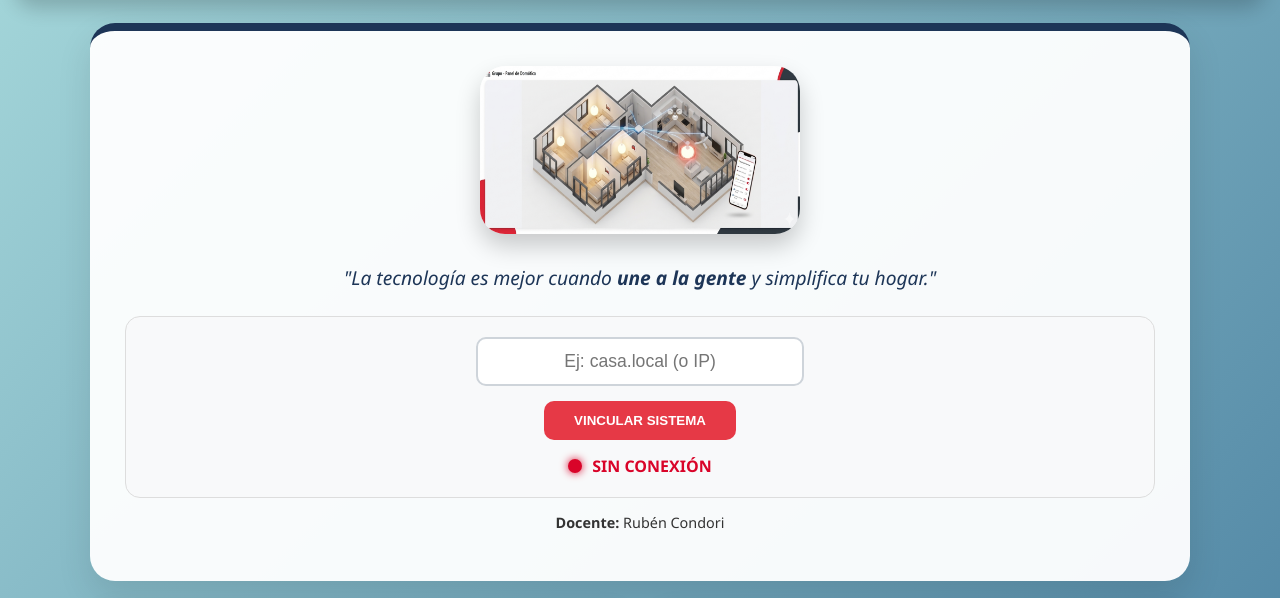
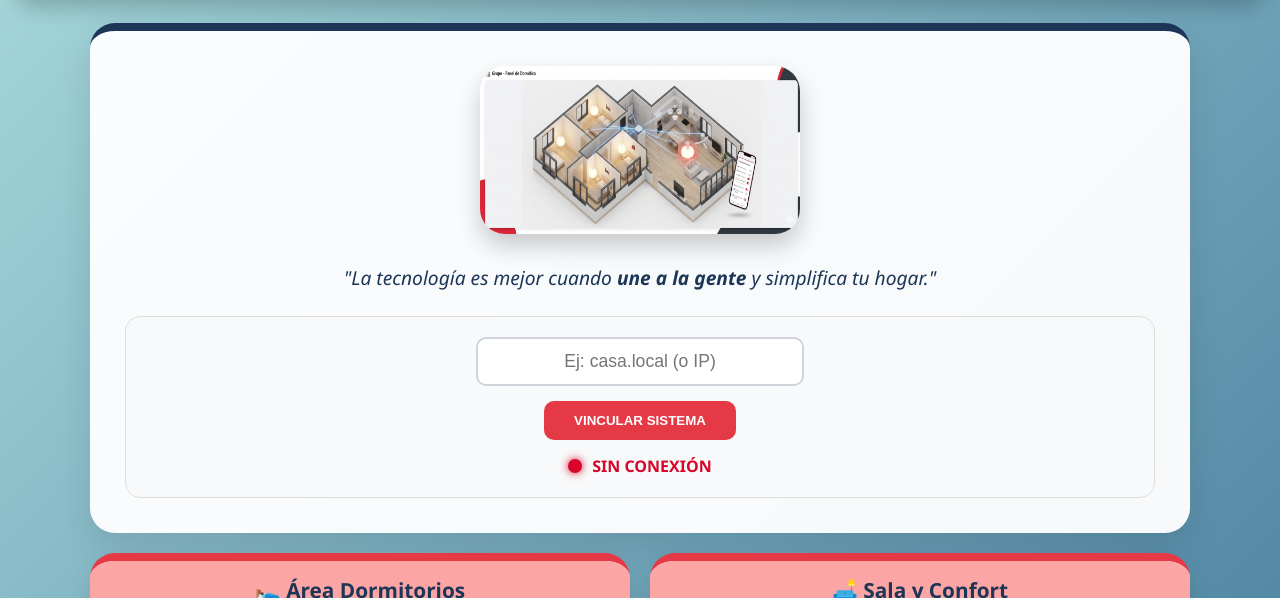
Before and after one commit to rubensistinf/casa-domotica, a plain HTML site: page index.html in a window 1280 px wide. Shown: the part 153-751 px from the top of the page. Drawn offline with Linux system fonts and the light colour scheme.

Commit message:
Add files via upload

```diff
--- a/index.html
+++ b/index.html
@@ -7,7 +7,7 @@
     <!-- METADATOS PRO PARA COMPARTIR -->
     <title>Casa a Control Domótica</title>
     <meta property="og:title" content="Control Domótica - Vivienda Inteligente">
-    <meta property="og:description" content="Automatización avanzada desarrollada por los estudiantes del Tecnologico.">
+    <meta property="og:description" content="Trabajo de domótica desarrollado por los estudiantes de la carrera de Electricidad Industrial.">
     <meta property="og:image" content="https://condorirubenla-stack.github.io/casa-domotica/images/enlace.png">
     <meta property="og:url" content="https://condorirubenla-stack.github.io/casa-domotica/">
     <meta property="og:type" content="website">
@@ -101,7 +101,6 @@
                     <span class="status-label" id="label">Sin Conexión</span>
                 </div>
             </div>
-            <p style="font-size: 0.9rem; margin-top: 15px;"><strong>Docente:</strong> Rubén Condori</p>
         </section>
 
         <div class="card">
```
